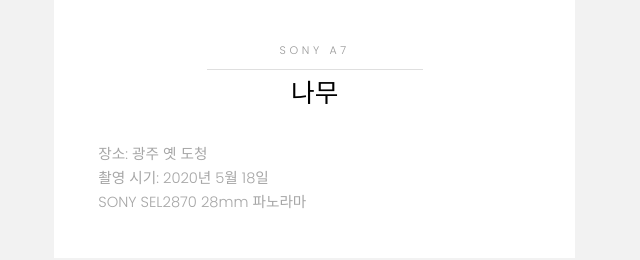
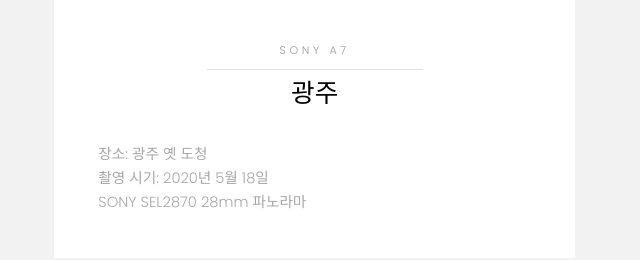
Before and after one commit to habinsong/habinsong.github.io, a plain HTML site: page index.html in a window 1280 px wide. Shown: the part 11148-11408 px from the top of the page, 615-1255 px from the left. Drawn offline with Linux system fonts and the light colour scheme.

Commit message:
Update index.html

```diff
--- a/index.html
+++ b/index.html
@@ -599,7 +599,7 @@
 								<div class="content">
 									<header class="align-center">
 										<p>SONY A7</p>
-										<h2>나무</h2>
+										<h2>광주</h2>
 									</header>
 									<p> 장소: 광주 옛 도청
                                     <br>촬영 시기: 2020년 5월 18일
```
